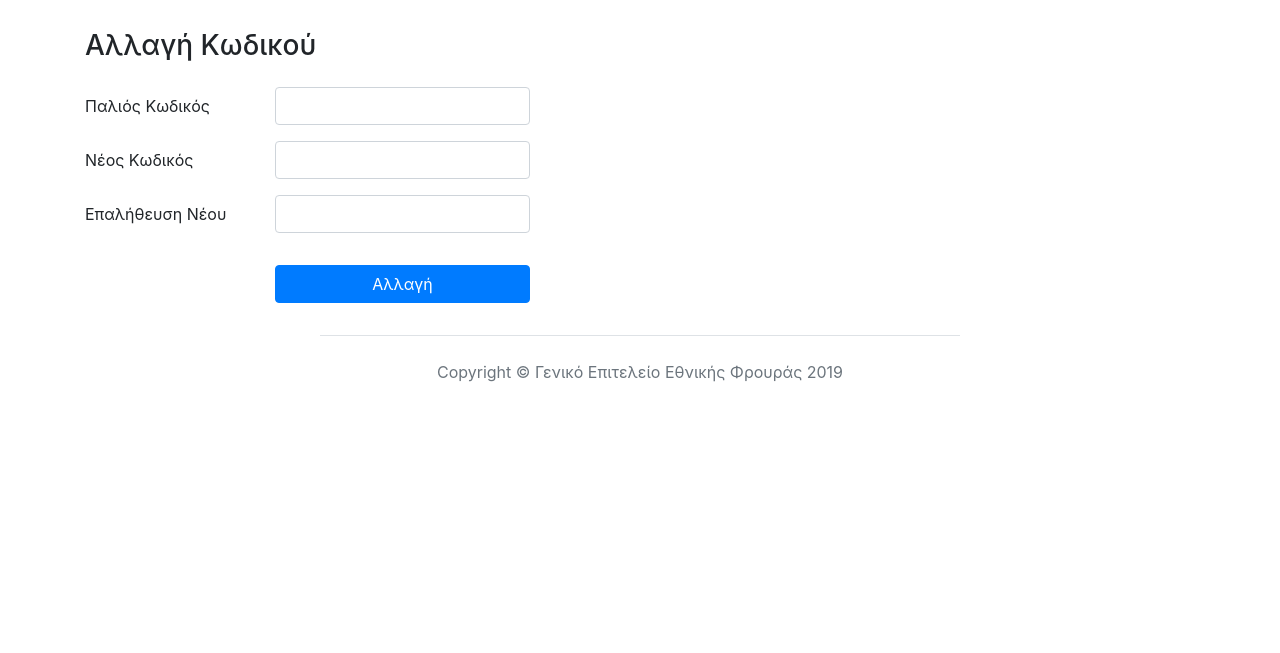
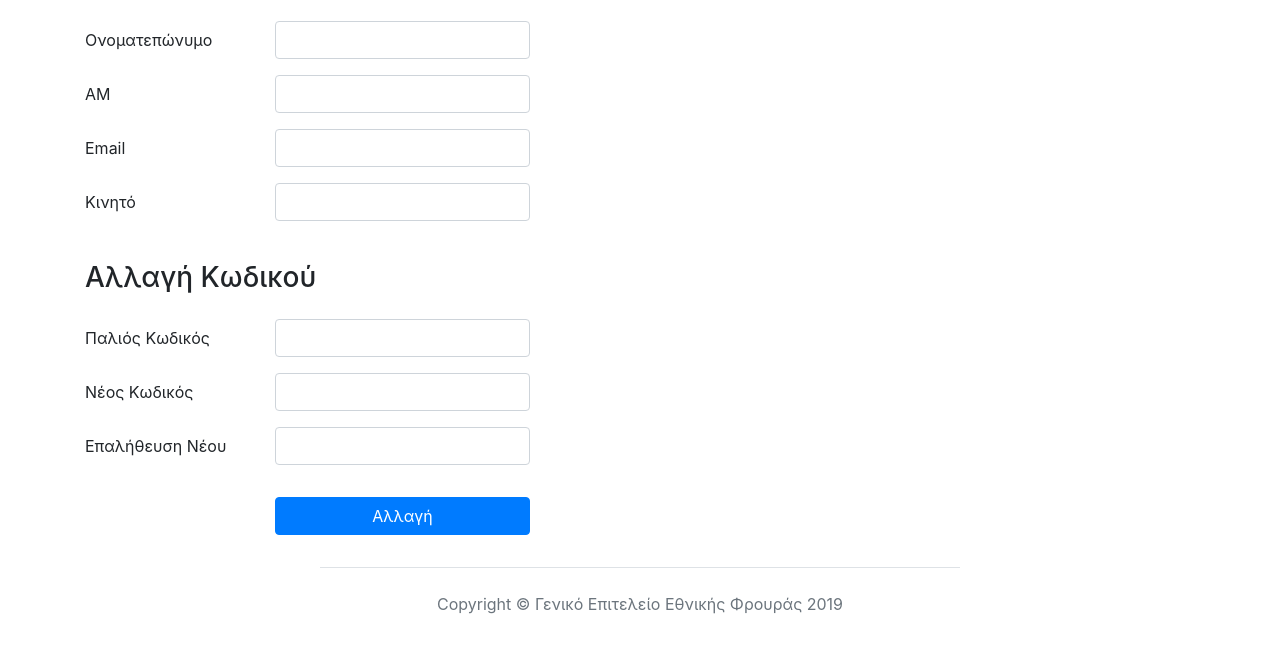
Before and after one commit to antroseco/portal, a website: page views/logariasmos.html in a window 1280 px wide. Shown: the part 121-774 px from the top of the page. Drawn offline with nearby package versions, Linux system fonts and the light colour scheme; files that its build step writes are made by us from their sources.

Commit message:
logariasmos: Show account info

```diff
--- a/index.js
+++ b/index.js
@@ -427,6 +427,7 @@ Router.get('/logariasmos', async ctx => {
         'current': 'logariasmos',
         'onomateponymo': ctx.state.user.onomateponymo,
         'email': ctx.state.user.email,
+        'kinito': ctx.state.user.kinito,
         'am': ctx.state.user.am,
         'csrf': await Auth.GetCsrf(ctx.state.user),
         'success': ctx.flash('success'),
--- a/views/logariasmos.html
+++ b/views/logariasmos.html
@@ -5,6 +5,15 @@
         <div class="col-md-6 offset-md-4">
             <input type="hidden" name="csrf" value="{{ csrf }}">
             <button type="submit" class="btn btn-primary w-100">Αλλαγή</button>
+        </div>
+    </div>
+{% endmacro %}
+
+{% macro row(label, data) %}
+    <div class="form-group row">
+        <div class="col-md-4 col-form-label">{{ label }}</div>
+        <div class="col-md-6">
+            <span class="form-control">{{ data }}</span>
         </div>
     </div>
 {% endmacro %}
@@ -24,7 +33,16 @@
 
         {% include "flash.html" %}
 
-        <h2>Λογαριασμός</h2>
+        <h2 class="mb-4">Λογαριασμός</h2>
+
+        <div class="row">
+            <div class="col-md-6">
+                {{ row("Ονοματεπώνυμο", onomateponymo) }}
+                {{ row("ΑΜ", am) }}
+                {{ row("Email", email) }}
+                {{ row("Κινητό", kinito ) }}
+            </div>
+        </div>
 
         <div class="row">
             <div class="col-md-6">
```
